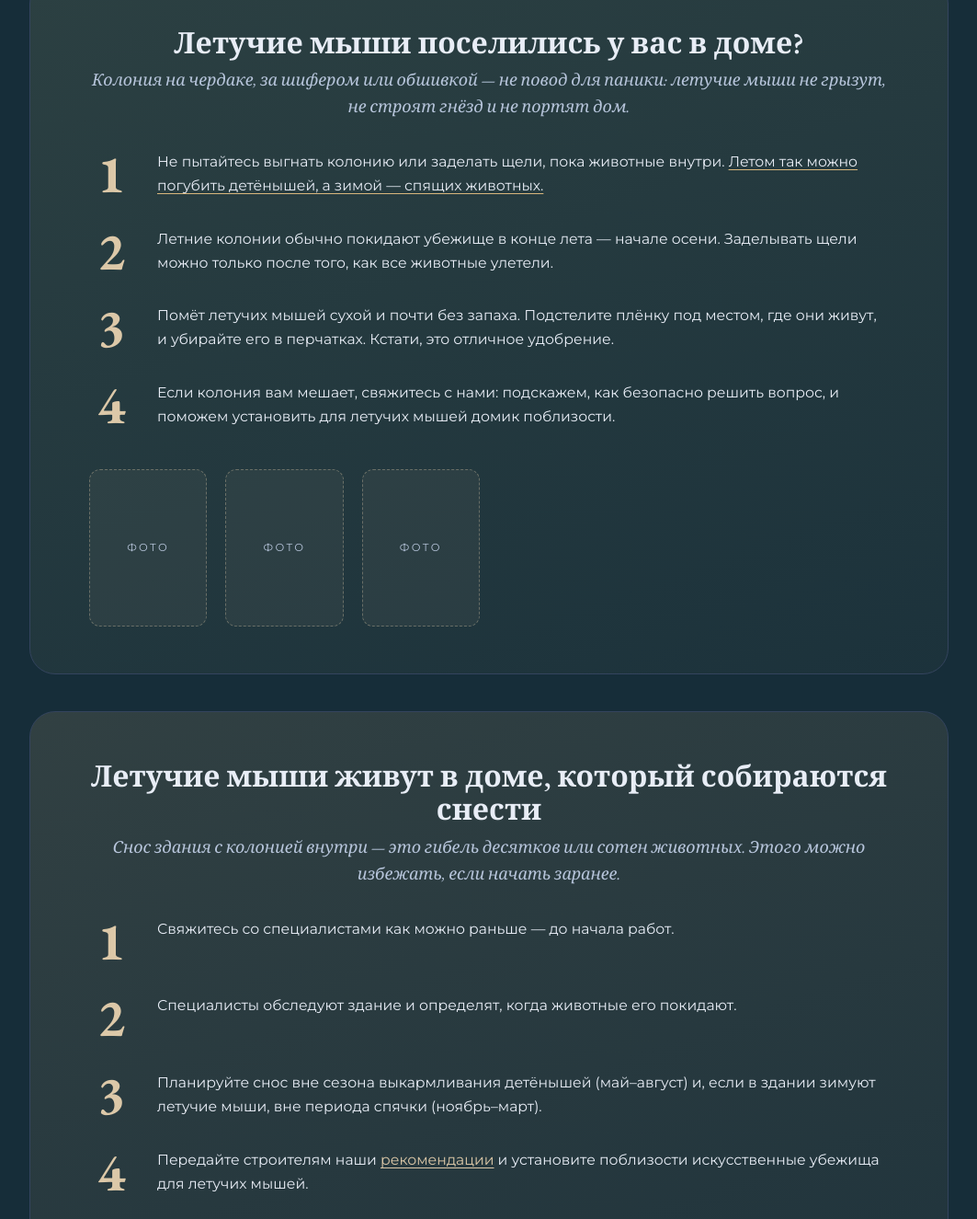
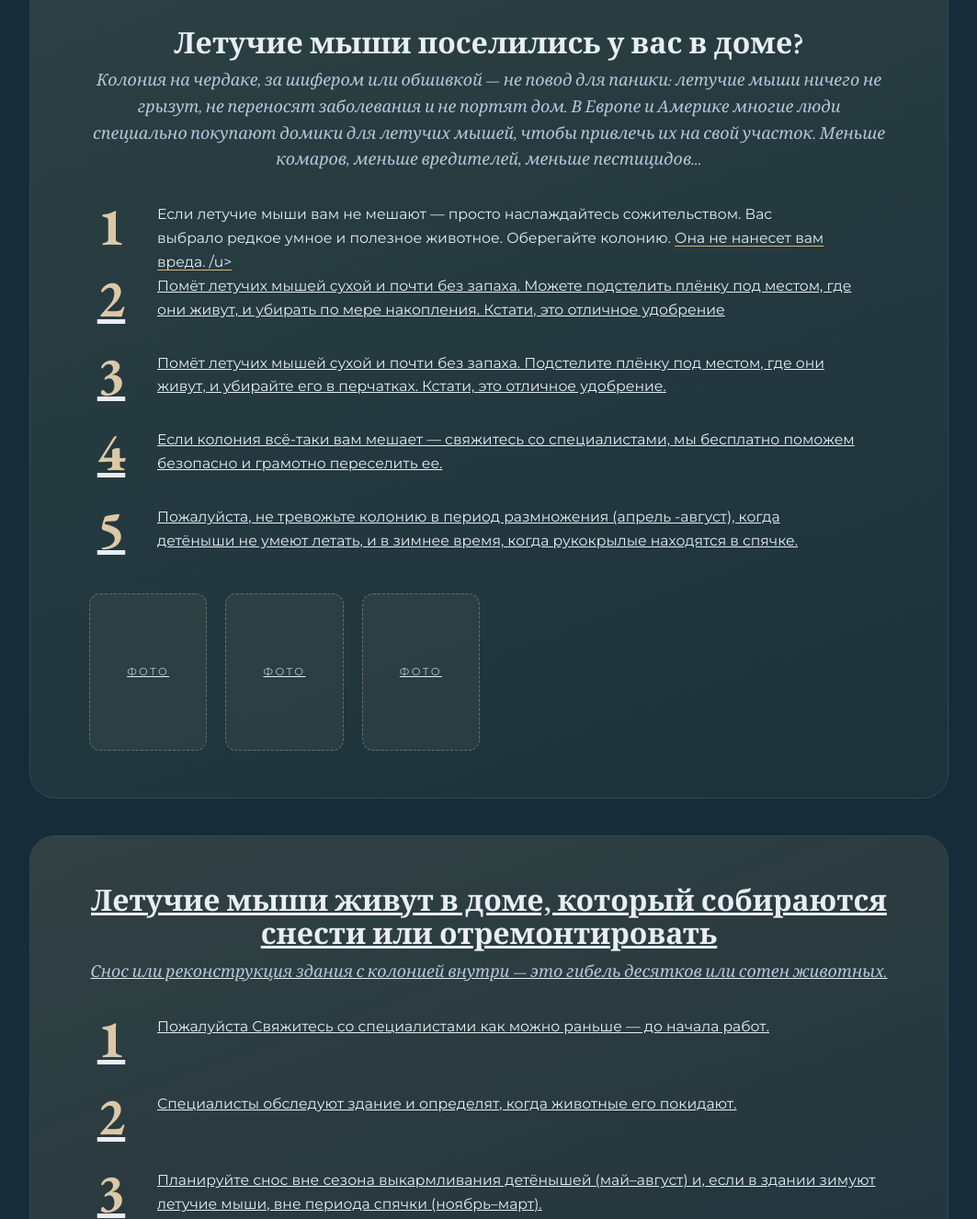
Before and after one commit to BatsofCentralAsia/website, a plain HTML site: page help.html in a window 1280 px wide. Shown: the part 3767-5092 px from the top of the page at 92% size, without its empty margins (108-1171 px from the left). Drawn offline with nearby package versions, Linux system fonts and the light colour scheme.

Commit message:
Update help.html

```diff
--- a/help.html
+++ b/help.html
@@ -117,16 +117,16 @@
       </section>
       <section class="help-block help-block--house" id="house" aria-labelledby="house-title">
         <h2 class="help-block__title" id="house-title">Летучие мыши поселились у вас в доме?</h2>
-        <p class="help-block__intro">Колония на чердаке, за шифером или обшивкой — не повод для паники: летучие мыши не грызут, не строят гнёзд и не портят дом.</p>
+        <p class="help-block__intro">Колония на чердаке, за шифером или обшивкой — не повод для паники: летучие мыши ничего не грызут, не переносят заболевания и не портят дом. В Европе и Америке многие люди специально покупают домики для летучих мышей, чтобы привлечь их на свой участок. Меньше комаров, меньше вредителей, меньше пестицидов...</p>
         <div class="help-block__body">
           <ol class="help-steps">
           <li class="help-step">
             <span class="help-step__num" aria-hidden="true">1</span>
-            <p><span class="visually-hidden">Шаг 1. </span>Не пытайтесь выгнать колонию или заделать щели, пока животные внутри. <u>Летом так можно погубить детёнышей, а зимой — спящих животных.</u></p>
+            <p><span class="visually-hidden">Шаг 1. </span>Если летучие мыши вам не мешают — просто наслаждайтесь сожительством. Вас выбрало редкое умное и полезное животное. Оберегайте колонию. <u>Она не нанесет вам вреда. /u></p>
           </li>
           <li class="help-step">
             <span class="help-step__num" aria-hidden="true">2</span>
-            <p><span class="visually-hidden">Шаг 2. </span>Летние колонии обычно покидают убежище в конце лета — начале осени. Заделывать щели можно только после того, как все животные улетели.</p>
+            <p><span class="visually-hidden">Шаг 2. </span>Помёт летучих мышей сухой и почти без запаха. Можете подстелить плёнку под местом, где они живут, и убирать по мере накопления. Кстати, это отличное удобрение</p>
           </li>
           <li class="help-step">
             <span class="help-step__num" aria-hidden="true">3</span>
@@ -134,7 +134,11 @@
           </li>
           <li class="help-step">
             <span class="help-step__num" aria-hidden="true">4</span>
-            <p><span class="visually-hidden">Шаг 4. </span>Если колония вам мешает, свяжитесь с нами: подскажем, как безопасно решить вопрос, и поможем установить для летучих мышей домик поблизости.</p>
+            <p><span class="visually-hidden">Шаг 4. </span>Если колония всё-таки вам мешает — свяжитесь со специалистами, мы бесплатно поможем безопасно и грамотно переселить ее.</p>
+          </li>
+		  <li class="help-step">
+            <span class="help-step__num" aria-hidden="true">5</span>
+            <p><span class="visually-hidden">Шаг 5. </span>Пожалуйста, не тревожьте колонию в период размножения (апрель -август), когда детёныши не умеют летать, и в зимнее время, когда рукокрылые находятся в спячке.</p>
           </li>
           </ol>
         </div>
@@ -146,13 +150,13 @@
         </div>
       </section>
       <section class="help-block help-block--demolition" id="demolition" aria-labelledby="demolition-title">
-        <h2 class="help-block__title" id="demolition-title">Летучие мыши живут в доме, который собираются снести</h2>
-        <p class="help-block__intro">Снос здания с колонией внутри — это гибель десятков или сотен животных. Этого можно избежать, если начать заранее.</p>
+        <h2 class="help-block__title" id="demolition-title">Летучие мыши живут в доме, который собираются снести или отремонтировать</h2>
+        <p class="help-block__intro">Снос или реконструкция здания с колонией внутри — это гибель десятков или сотен животных. </p>
         <div class="help-block__body">
           <ol class="help-steps">
           <li class="help-step">
             <span class="help-step__num" aria-hidden="true">1</span>
-            <p><span class="visually-hidden">Шаг 1. </span>Свяжитесь со специалистами как можно раньше — до начала работ.</p>
+            <p><span class="visually-hidden">Шаг 1. </span>Пожалуйста Свяжитесь со специалистами как можно раньше — до начала работ.</p>
           </li>
           <li class="help-step">
             <span class="help-step__num" aria-hidden="true">2</span>
```
